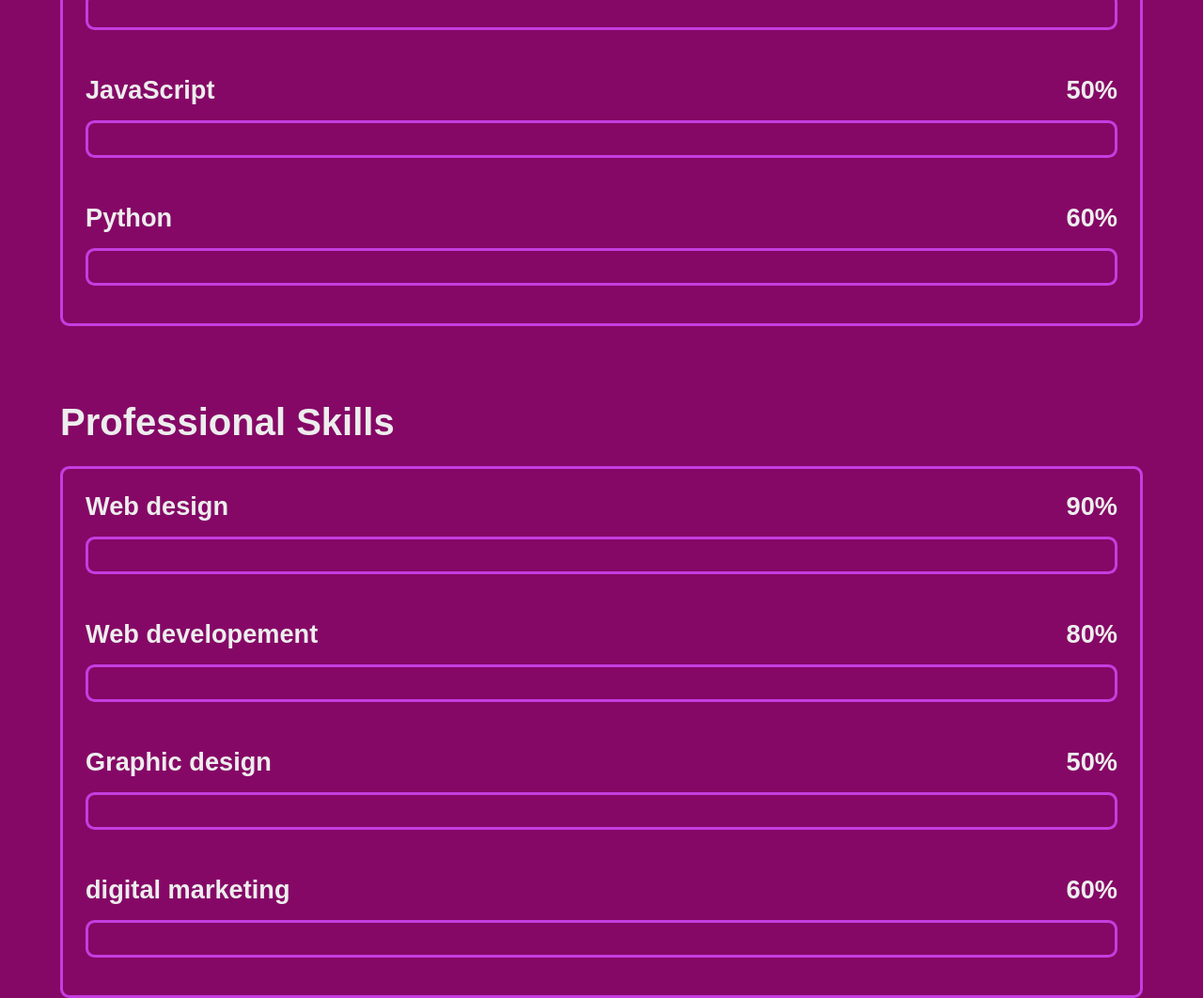
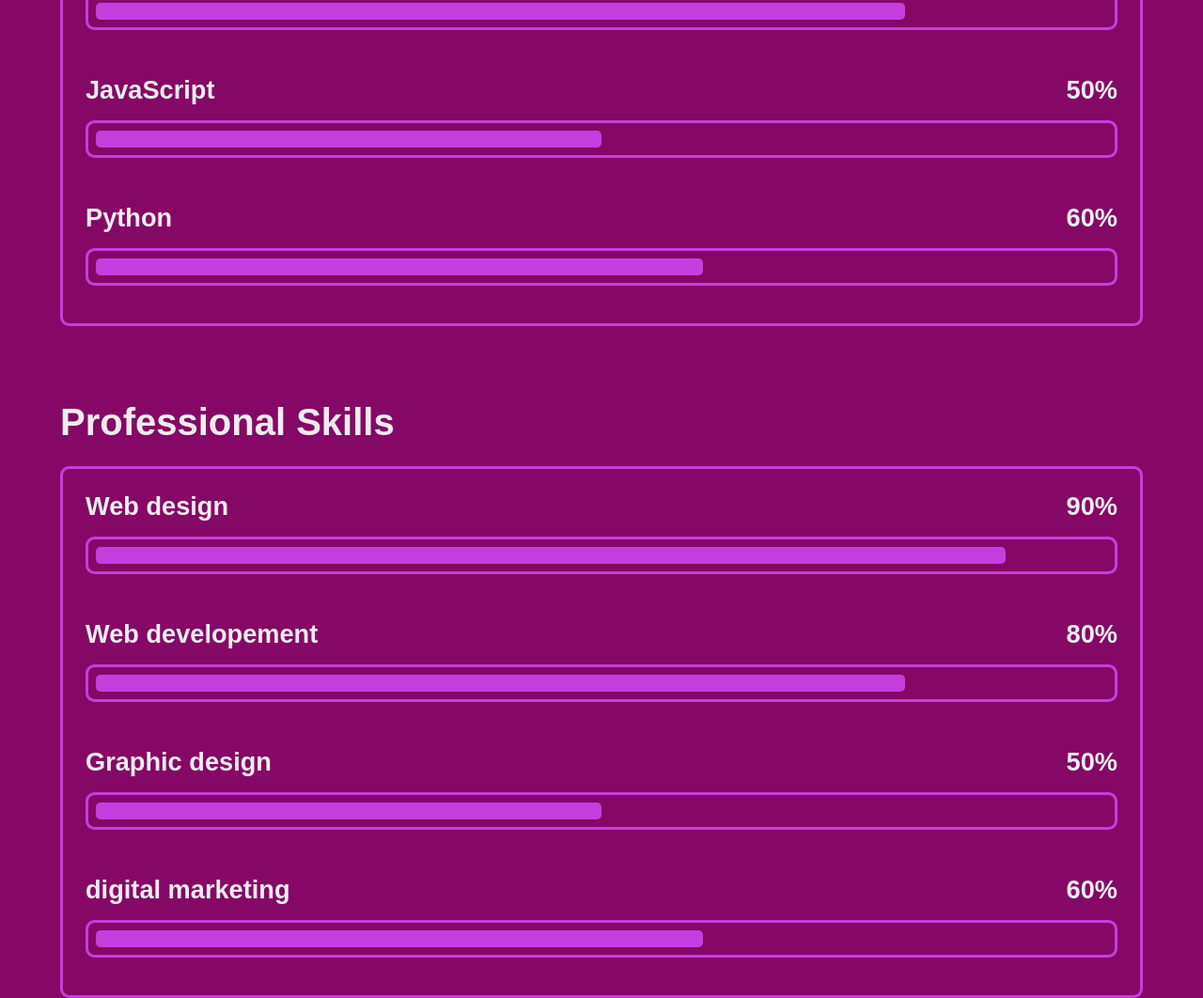
Before and after one commit to Minhaj-mj/portfolio, a plain HTML site: page index3.html in a window 1280 px wide. Shown: the part 3694-4756 px from the top of the page at 94% size. Drawn offline with nearby package versions, Linux system fonts and the light colour scheme.

Commit message:
skills complete

```diff
--- a/index3.css
+++ b/index3.css
@@ -446,7 +446,25 @@ span{
     border: .2rem solid #c43edf;
     border-radius: .6rem;
     padding: .5rem 1.5rem;
+    z-index: 1;
+    overflow: hidden;
 }
+
+.skills-box .skills-content::before{
+    content: '';
+    position: absolute;
+    top: 0;
+    left: 0;
+    width: 0;
+    height: 100%;
+    background: #ce116a;
+    z-index: -1;
+    transition: .5s;
+}
+.skills-box .skills-content:hover::before{
+    width: 100%;
+}
+
 .skills-content .progress{
     padding: 1rem 0;
 }
@@ -465,3 +483,35 @@ span{
     padding: .5rem;
     margin: 1rem 0;
 }
+
+.skills-content .progress .bar span{
+    display: block;
+    height: 100%;
+    border-radius: .3rem;
+    background: #c43edf;
+}
+
+.skills-column:nth-child(1) .skills-content .progress:nth-child(1) .bar span{
+    width: 90%;
+}
+.skills-column:nth-child(1) .skills-content .progress:nth-child(2) .bar span{
+    width: 80%;
+}
+.skills-column:nth-child(1) .skills-content .progress:nth-child(3) .bar span{
+    width: 50%;
+}
+.skills-column:nth-child(1) .skills-content .progress:nth-child(4) .bar span{
+    width: 60%;
+}
+.skills-column:nth-child(2) .skills-content .progress:nth-child(1) .bar span{
+    width: 90%;
+}
+.skills-column:nth-child(2) .skills-content .progress:nth-child(2) .bar span{
+    width: 80%;
+}
+.skills-column:nth-child(2) .skills-content .progress:nth-child(3) .bar span{
+    width: 50%;
+}
+.skills-column:nth-child(2) .skills-content .progress:nth-child(4) .bar span{
+    width: 60%;
+}
```
